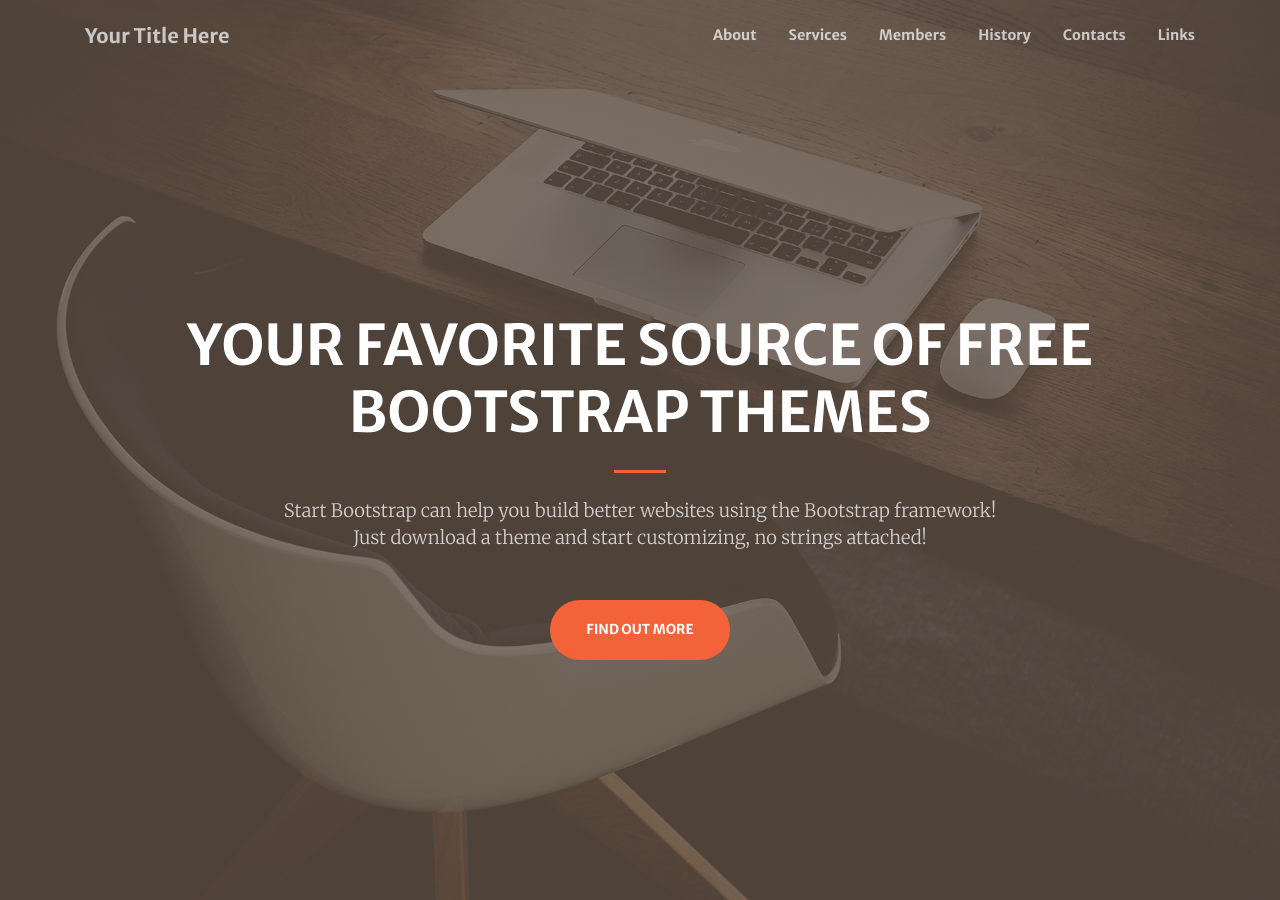
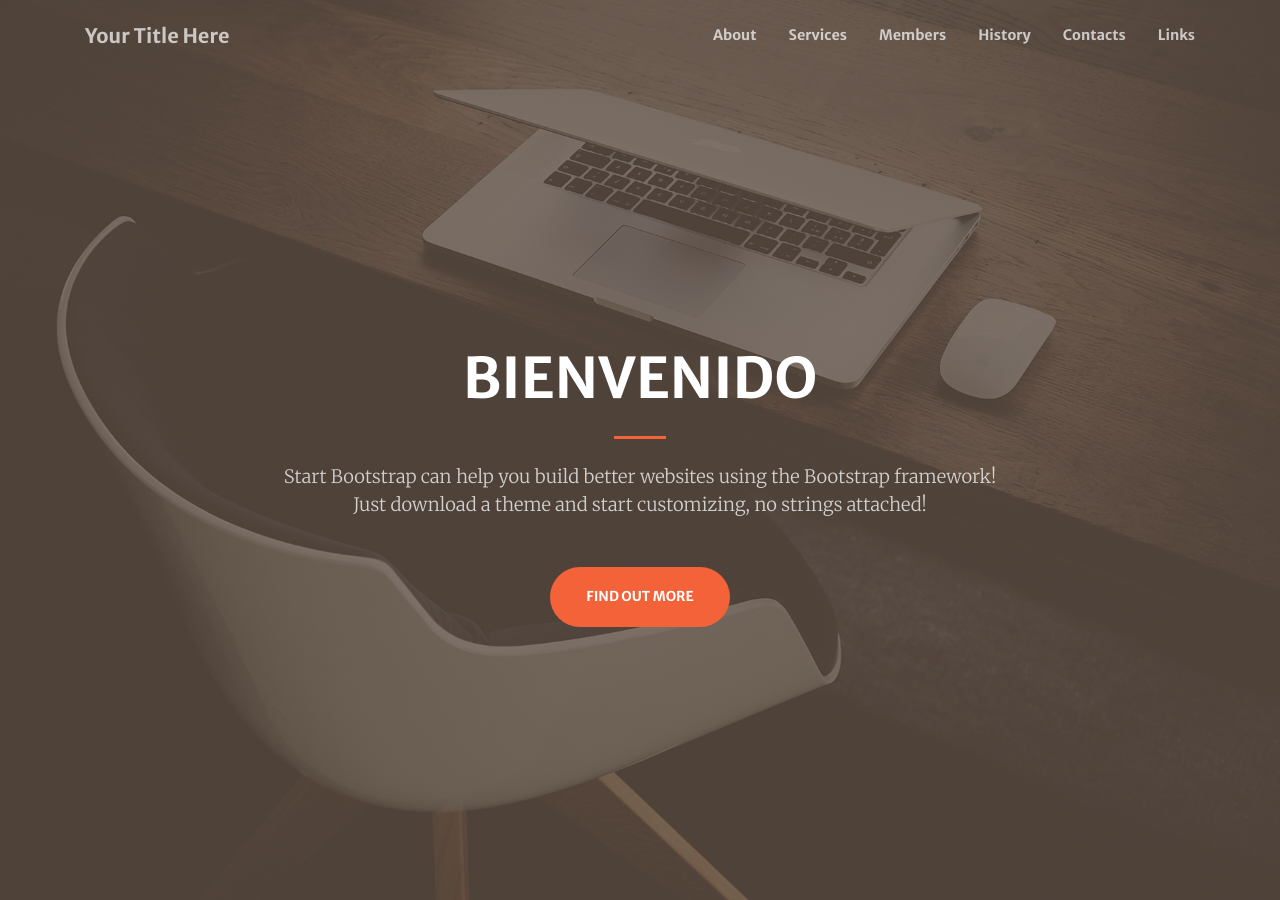
Before and after one commit to stackbit-projects/panoramic-whale-2ec88, a Jekyll site: the page built from index.md, in a window 1280 px wide and 900 px high. Built offline with Jekyll 4.4.1, drawn with Linux system fonts in a browser that asks for light colours; our own code applies the rules of GitHub Pages for plain Markdown files.

Commit message:
index.md: updated title in header

```diff
--- a/index.md
+++ b/index.md
@@ -1,7 +1,7 @@
 ---
 layout: home
 header:
-  title: Your Favorite Source of Free Bootstrap Themes
+  title: 'Bienvenido '
   text: >
     Start Bootstrap can help you build better websites using the Bootstrap
     framework! Just download a theme and start customizing, no strings attached!
```
